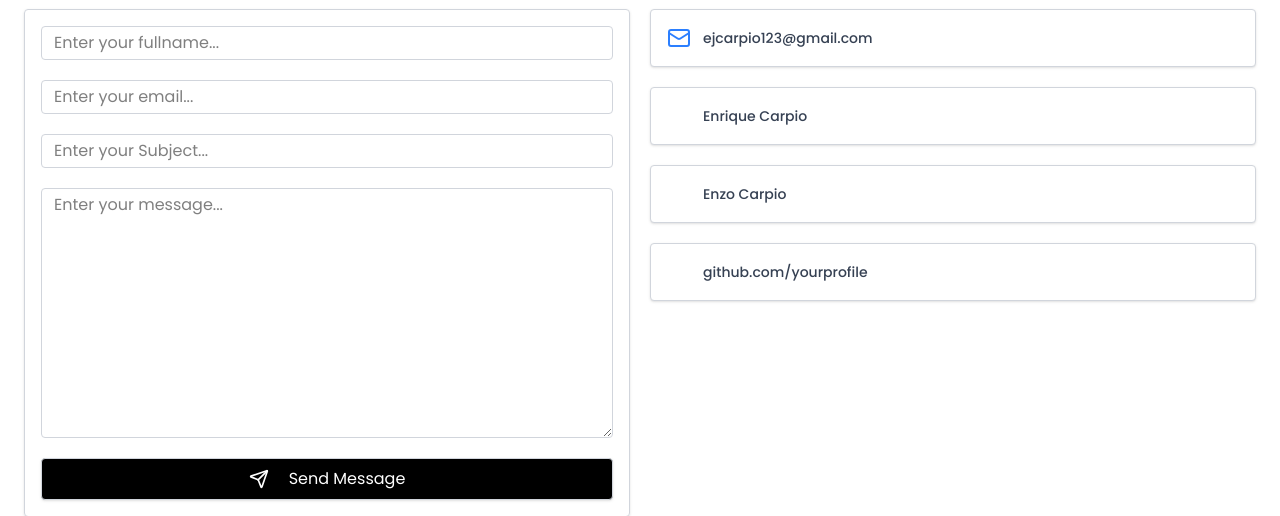
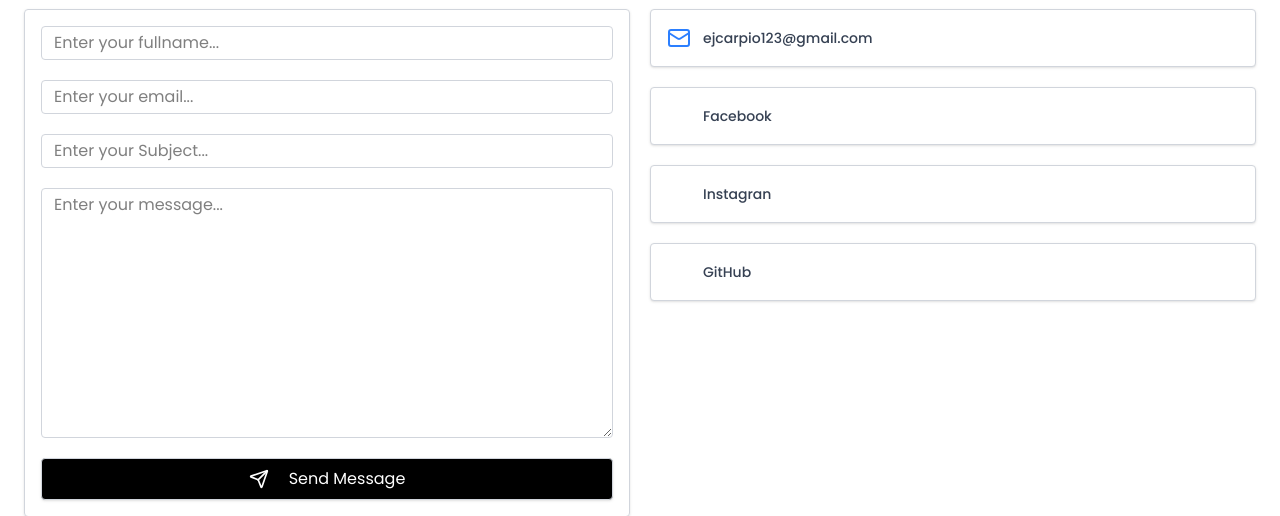
Before and after one commit to ejcarpio123-oss/my-personal-portfolio, a PHP site: page / in a window 1280 px wide. Shown: the part 2918-3434 px from the top of the page. Run offline with PHP 8.4, Linux system fonts and the light colour scheme.

Commit message:
Initial commit

```diff
--- a/includes/contact.php
+++ b/includes/contact.php
@@ -23,19 +23,19 @@
   <!-- Phone -->
   <div class="p-4 bg-white shadow border border-gray-300 rounded flex items-center gap-3 hover:shadow-lg hover:-translate-y-1 transition-all duration-300">
     <i data-lucide="facebook" class="text-blue-500 w-6 h-6"></i>
-    <a href="https://www.facebook.com/carpiojose.09" class="text-sm font-medium text-gray-700">Enrique Carpio</a>
+    <a href="https://www.facebook.com/carpiojose.09" class="text-sm font-medium text-gray-700">Facebook</a>
   </div>
 
   <!-- LinkedIn -->
   <div class="p-4 bg-white shadow border border-gray-300 rounded flex items-center gap-3 hover:shadow-lg hover:-translate-y-1 transition-all duration-300">
     <i data-lucide="instagram" class="text-blue-700 w-6 h-6"></i>
-    <a href="https://www.instagram.com/vrus1207/" class="text-sm font-medium text-gray-700">Enzo Carpio</a>
+    <a href="https://www.instagram.com/vrus1207/" class="text-sm font-medium text-gray-700">Instagran</a>
   </div>
 
   <!-- GitHub -->
   <div class="p-4 bg-white shadow border border-gray-300 rounded flex items-center gap-3 hover:shadow-lg hover:-translate-y-1 transition-all duration-300">
     <i data-lucide="github" class="w-6 h-6"></i>
-    <span class="text-sm font-medium text-gray-700">github.com/yourprofile</span>
+    <a href="https://github.com/ejcarpio123-oss" class="text-sm font-medium text-gray-700">GitHub</a>
   </div>
 </div>
 
```
